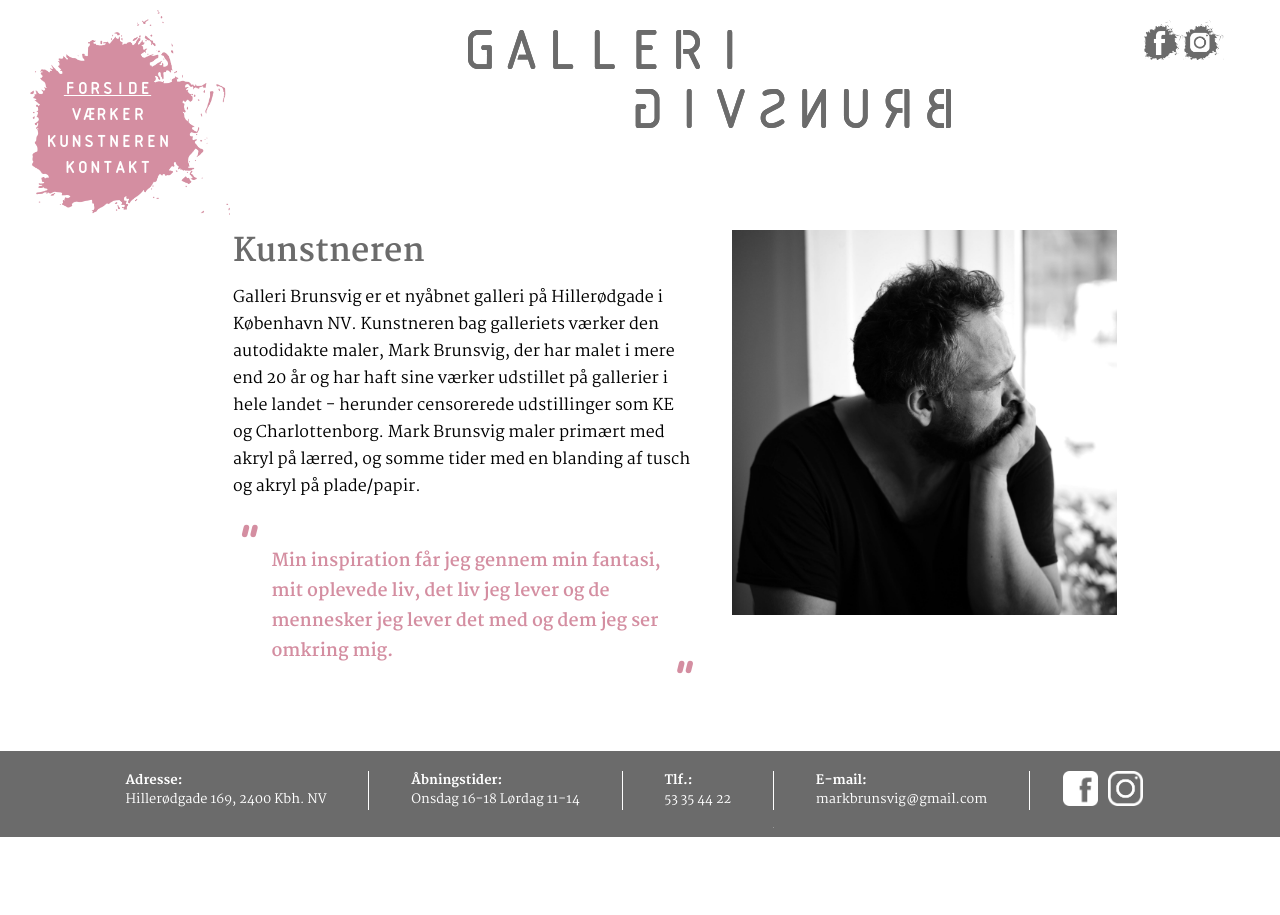
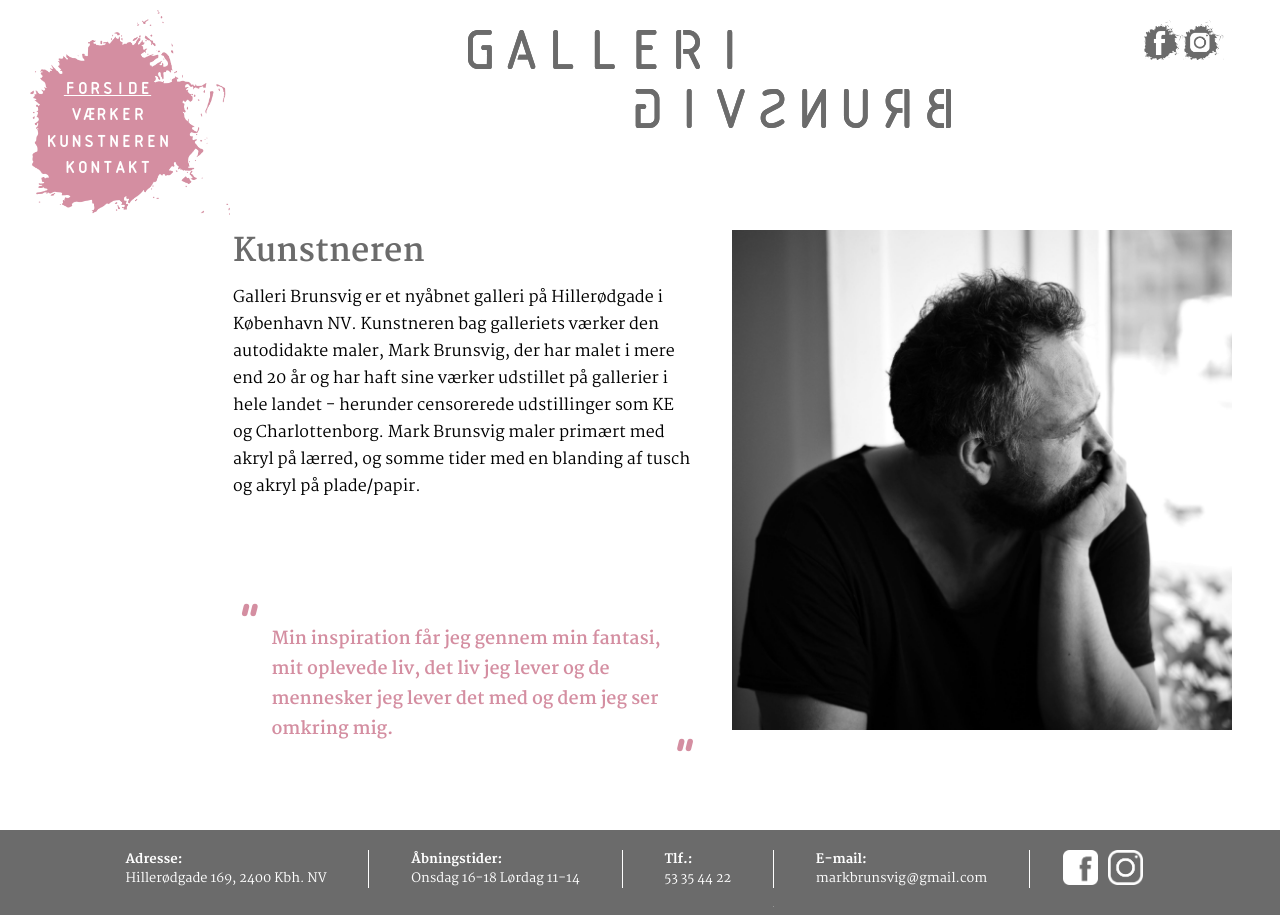
Before and after one commit to mikk837k/2.Sem-Eksamen-Gr.17-GalleriBrunsvig, a PHP site: page /kunstneren.html in a window 1280 px wide. Before the commit the page ends 837 px from the top, so only its background shows below. Run offline with PHP 8.4, Linux system fonts and the light colour scheme.

Commit message:
rettelse

```diff
--- a/style.css
+++ b/style.css
@@ -1280,9 +1280,20 @@ footer a {
 
 @media screen and (min-width:1200px) {
     .kunstneren_container {
-        grid-template-columns: 233px 36vw 3vw 385px auto;
+        grid-template-columns: 233px 36vw 3vw 500px auto;
         grid-template-rows: 310px 0px auto 60px;
         margin-top: 50px;
+    }
+
+    .billede {
+        width: 500px;
+        height: 500px;
+        grid-column-start: 4;
+        grid-column-end: 5;
+        grid-row-start: 1;
+        grid-row-end: 4;
+        margin-top: 20px;
+        margin-bottom: 40px;
     }
 
     .kontakt_container {
```
